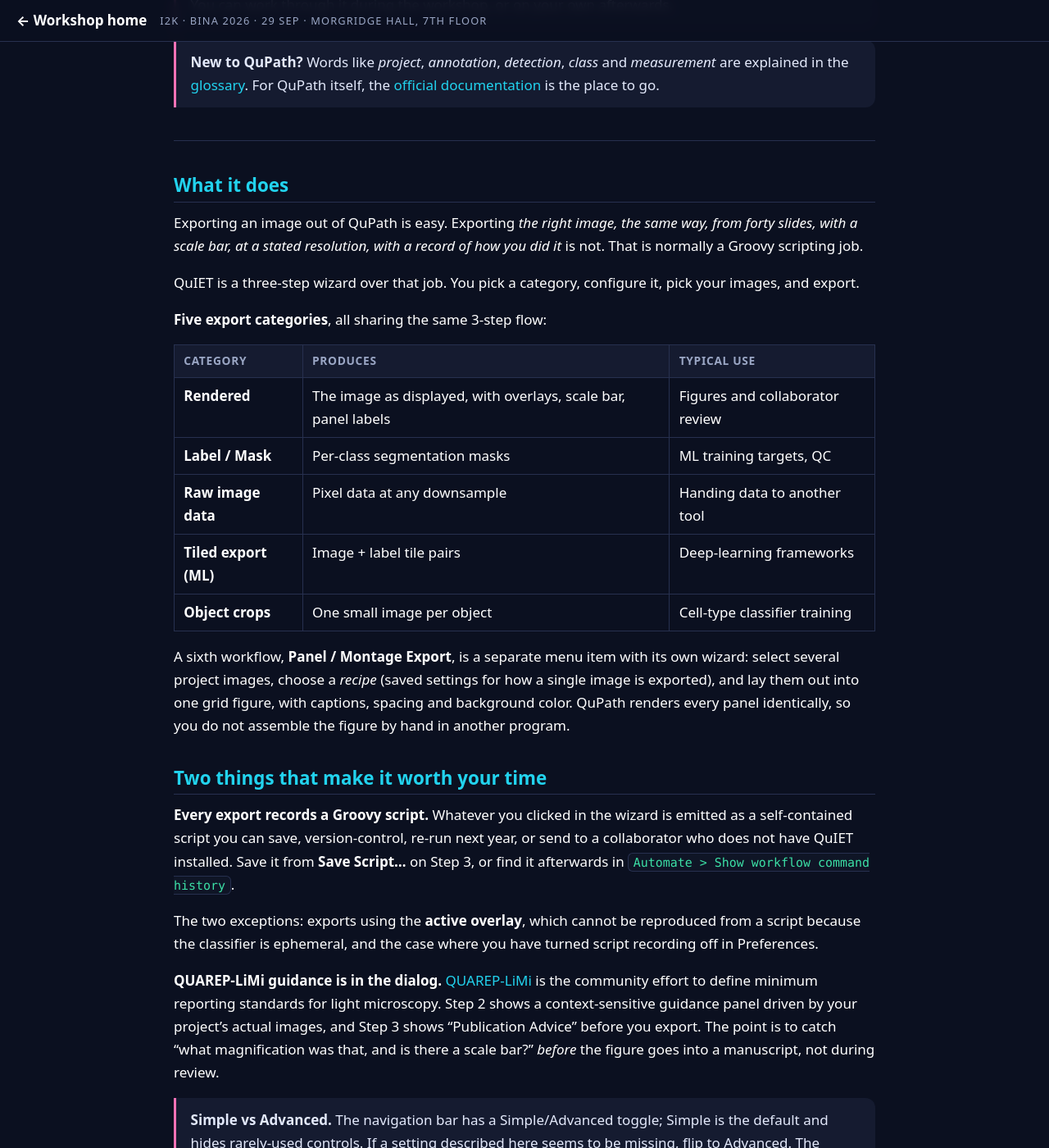
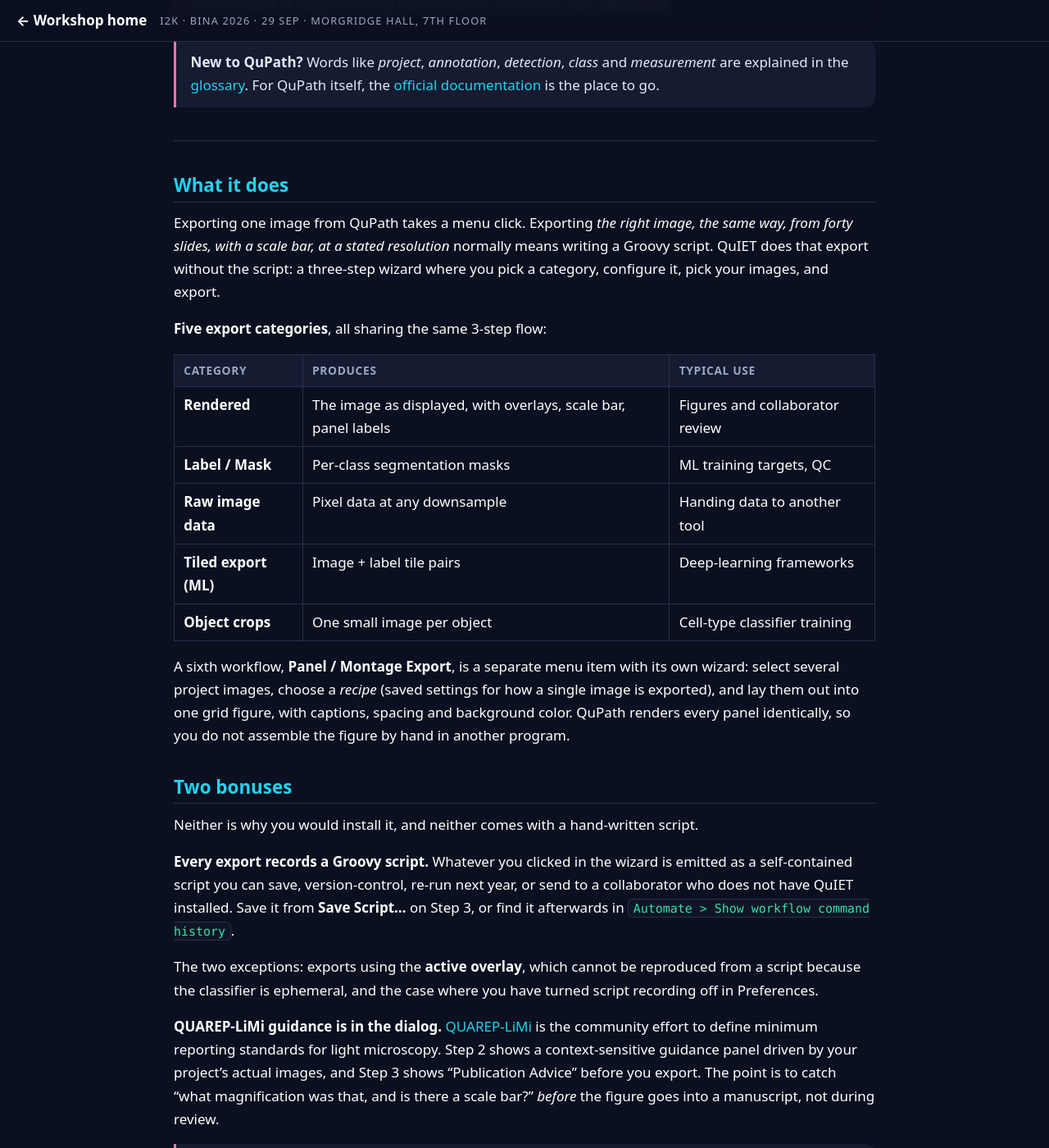
Before and after one commit to MichaelSNelson/BINA-I2K-2026-QuPath-Extensions, a Jekyll site: the page built from docs/01-quiet-image-export.md, in a window 1280 px wide and 1400 px high, scrolled down 838 px. Shown: the whole window at 82% size. Built offline with Jekyll 4.4.1, drawn with Linux system fonts in a browser that asks for light colours.

Commit message:
Guide 01: the point of QuIET is the export without a script; the two extras are bonuses
What it does now leads with that. The 'Two things that make it worth your
time' heading becomes 'Two bonuses' with one line saying neither is the
reason to install it.

Claude-Session: https://claude.ai/code/session_01KwiACUr5MacuDvqp74c96o

```diff
--- a/docs/01-quiet-image-export.md
+++ b/docs/01-quiet-image-export.md
@@ -30,12 +30,10 @@ title: QuIET - QuPath Image Export Toolkit
 
 ## What it does
 
-Exporting an image out of QuPath is easy. Exporting *the right image, the same way, from
-forty slides, with a scale bar, at a stated resolution, with a record of how you did it* is
-not. That is normally a Groovy scripting job.
-
-QuIET is a three-step wizard over that job. You pick a category, configure it, pick your
-images, and export.
+Exporting one image from QuPath takes a menu click. Exporting *the right image, the same way,
+from forty slides, with a scale bar, at a stated resolution* normally means writing a Groovy
+script. QuIET does that export without the script: a three-step wizard where you pick a
+category, configure it, pick your images, and export.
 
 **Five export categories**, all sharing the same 3-step flow:
 
@@ -53,7 +51,9 @@ exported), and lay them out into one grid figure, with captions, spacing and bac
 QuPath renders every panel identically, so you do not assemble the figure by hand in
 another program.
 
-## Two things that make it worth your time
+## Two bonuses
+
+Neither is why you would install it, and neither comes with a hand-written script.
 
 **Every export records a Groovy script.** Whatever you clicked in the wizard is emitted as a
 self-contained script you can save, version-control, re-run next year, or send to a
```
